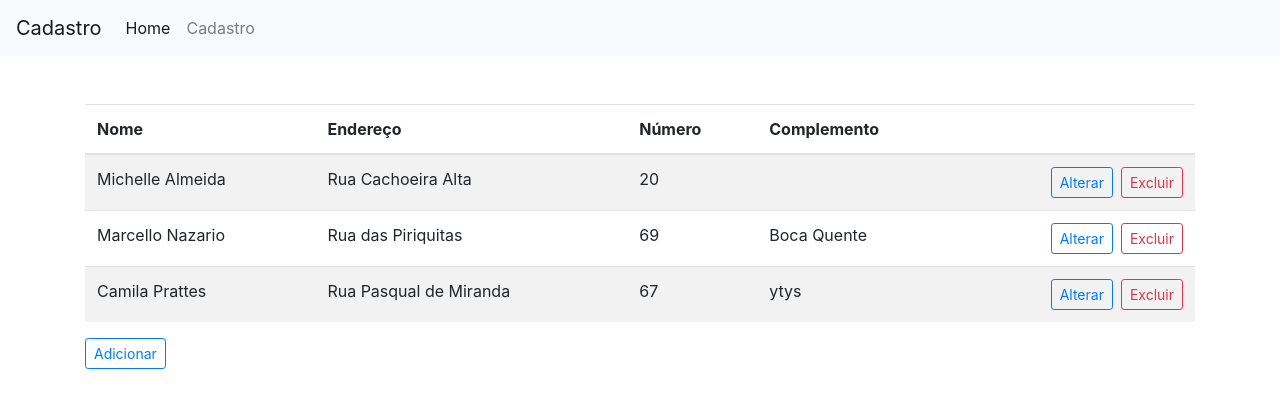
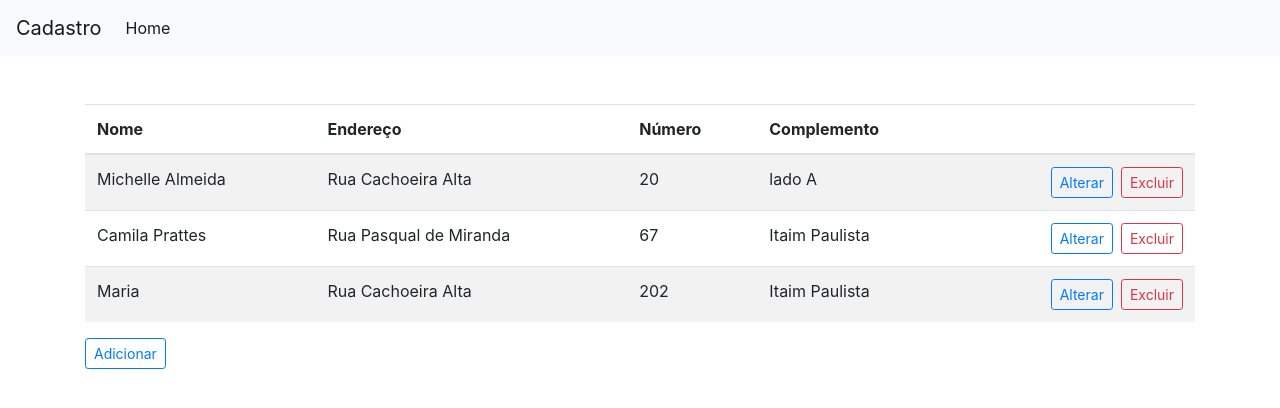
Before and after one commit to fabioleforte/cadastro, an Angular app: page /lista in a window 1280 px wide. Shown: the top 408 px of the page. Built offline with nearby package versions, Linux system fonts and the light colour scheme; data requests are answered from the project's data file.

Commit message:
Finalizado o crud

```diff
--- a/db.json
+++ b/db.json
@@ -1,37 +1,37 @@
 {
   "endereco": [
     {
+      "id": 1,
       "nome": "Michelle Almeida",
       "endereco": "Rua Cachoeira Alta",
       "numero": "20",
-      "complemento": "",
+      "complemento": "lado A",
       "cep": "08140030",
       "bairro": "Itaim",
       "cidade": "São Paulo",
-      "estado": "SP",
-      "id": 1
+      "estado": "SP"
     },
     {
-      "nome": "Marcello Nazario",
-      "endereco": "Rua das Piriquitas",
-      "numero": "69",
-      "complemento": "Boca Quente",
-      "cep": "08160010",
-      "bairro": "Itaquera",
-      "cidade": "São Paulo",
-      "estado": "SP",
-      "id": 2
-    },
-    {
+      "id": 3,
       "nome": "Camila Prattes",
       "endereco": "Rua Pasqual de Miranda",
       "numero": "67",
-      "complemento": "ytys",
+      "complemento": "Itaim Paulista",
       "cep": "0813001",
-      "bairro": "yyty",
+      "bairro": "08120030",
       "cidade": "São Paulo",
-      "estado": "SP",
-      "id": 3
+      "estado": "SP"
+    },
+    {
+      "id": 4,
+      "nome": "Maria ",
+      "endereco": "Rua Cachoeira Alta",
+      "numero": "202",
+      "complemento": "Itaim Paulista",
+      "cep": "08140030",
+      "bairro": "08130020",
+      "cidade": "São Paulo",
+      "estado": "SP"
     }
   ]
 }
--- a/src/app/app.component.html
+++ b/src/app/app.component.html
@@ -5,9 +5,9 @@
       <li class="nav-item active">
         <a class="nav-link" href="lista">Home</a>
       </li>
-      <li class="nav-item">
+      <!-- <li class="nav-item">
         <a class="nav-link" href="cadastro">Cadastro</a>
-      </li>
+      </li> -->
     </ul>
   </div>
 </nav>
--- a/src/app/app.module.ts
+++ b/src/app/app.module.ts
@@ -25,7 +25,7 @@ import { ListaComponent } from './lista/lista.component';
     ReactiveFormsModule,
     BrowserAnimationsModule,
     ToastrModule.forRoot({
-      timeOut: 2000,
+      timeOut: 1000,
       positionClass: 'toast-top-right'
     })
   ],
--- a/src/app/cadastro/cadastro.component.html
+++ b/src/app/cadastro/cadastro.component.html
@@ -40,7 +40,7 @@
     </div>
     <div class="col-md-4">
       <div class="form-group">
-        <label for="complemento">Complemento</label>
+        <label>Complemento</label>
         <input
           type="text"
           class="form-control"
--- a/src/app/cadastro/cadastro.component.ts
+++ b/src/app/cadastro/cadastro.component.ts
@@ -33,41 +33,46 @@ export class CadastroComponent implements OnInit {
 
       cadastro$.subscribe((endereco: Endereco) => {
 
+        console.log('Inicialização', endereco);
+
+
         this.endereco = endereco;
+
         this.atualizarForm(endereco);
-
 
       });
 
     });
-    this.validacaoForm();
+    this.validacaoForm(new Endereco());
   }
 
-  validacaoForm() {
+  validacaoForm(end: Endereco) {
 
     this.form = this.fb.group({
-      nome: [''],
-      endereco: [''],
-      numero: [''],
-      complemento: [''],
-      cep: [''],
-      bairro: [''],
-      cidade: [''],
-      estado: ['']
+      id: ['', end.id],
+      nome: ['', end.nome],
+      endereco: ['', end.endereco],
+      numero: ['', end.numero],
+      complemento: ['', end.complemento],
+      cep: ['', end.cep],
+      bairro: ['', end.bairro],
+      cidade: ['', end.cidade],
+      estado: ['', end.estado]
 
     });
   }
 
-  atualizarForm(endereco: Endereco) {
+  atualizarForm(end) {
     this.form.patchValue({
-      nome: endereco.nome,
-      endereco: endereco.endereco,
-      numero: endereco.numero,
-      complemento: endereco.complemento,
-      cep: endereco.cep,
-      bairro: endereco.bairro,
-      cidade: endereco.cidade,
-      estado: endereco.estado
+      id: end.id,
+      nome: end.nome,
+      endereco: end.endereco,
+      numero: end.numero,
+      complemento: end.complemento,
+      cep: end.cep,
+      bairro: end.bairro,
+      cidade: end.cidade,
+      estado: end.estado
     });
   }
 
@@ -78,7 +83,7 @@ export class CadastroComponent implements OnInit {
       this.toastrs.success('Salvo com Sucesso');
       this.routes.navigate(['lista']);
     }, error => {
-      console.log('erro');
+      this.toastrs.error('Indiponibilidade, tente novamente mais tarde!');
     },
       () => {
         console.log('Request OK');
@@ -88,11 +93,14 @@ export class CadastroComponent implements OnInit {
   }
 
   atualizar() {
-
-    debugger
-
-    this.listaService.atualizar(this.endereco).subscribe(success => {
-      console.log('Entrou', success);
-    });
+    this.listaService.atualizar(this.form.value).subscribe(success => {
+      this.toastrs.success('Salvo com Sucesso');
+      this.routes.navigate(['lista']);
+    }, error => {
+      this.toastrs.error('Indiponibilidade, tente novamente mais tarde!');
+    },
+      () => {
+        console.log('Request OK');
+      });
   }
 }
--- a/src/app/lista/lista.service.ts
+++ b/src/app/lista/lista.service.ts
@@ -42,9 +42,8 @@ export class ListaService {
   }
 
 
-  atualizar(end: Endereco): Observable<any> {
-    debugger
-    return this.http.put(this.API, end, httpOptions)
+  atualizar(end: any): Observable<any> {
+    return this.http.put(`${this.API}/${end.id}`, end, httpOptions)
       .pipe(
         tap(_ => console.log(end))
       );
--- a/src/app/shared/endereco.ts
+++ b/src/app/shared/endereco.ts
@@ -1,4 +1,5 @@
-export interface Endereco {
+export class Endereco {
+  id: number;
   nome: string;
   endereco: string;
   numero: number;
```
